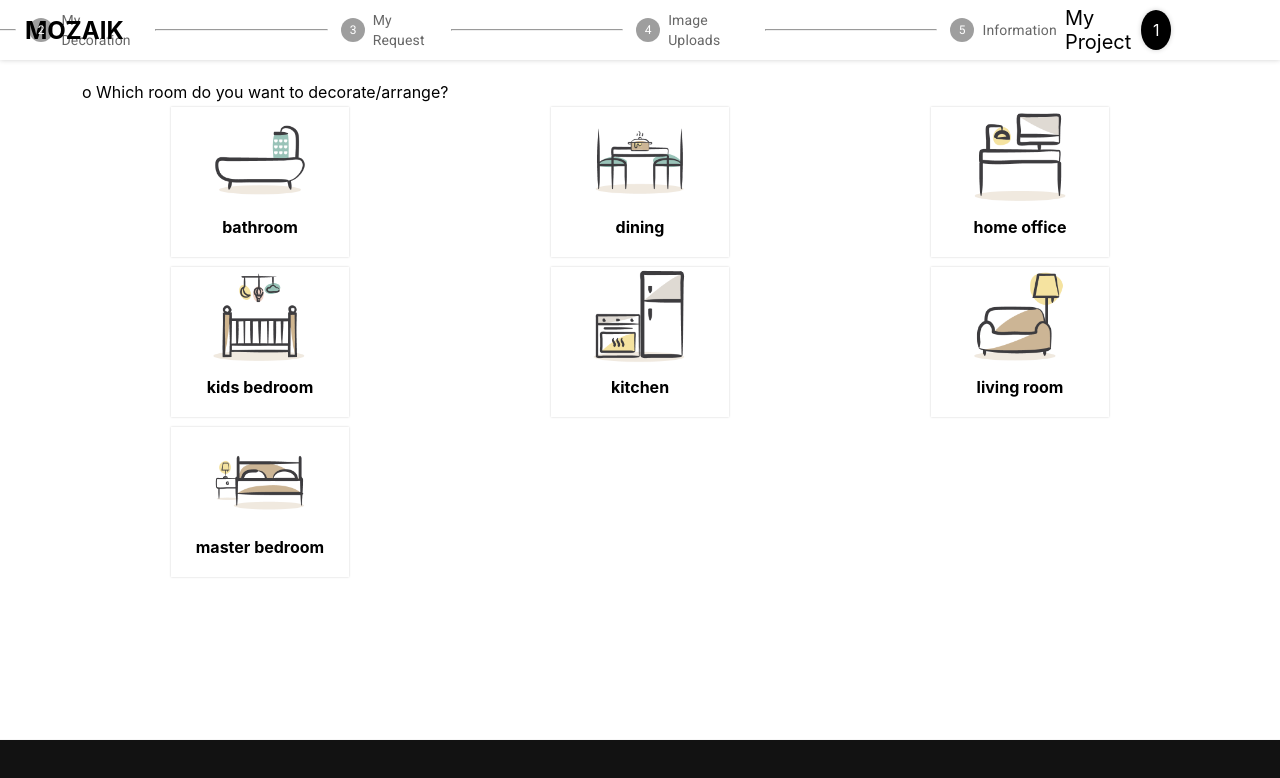
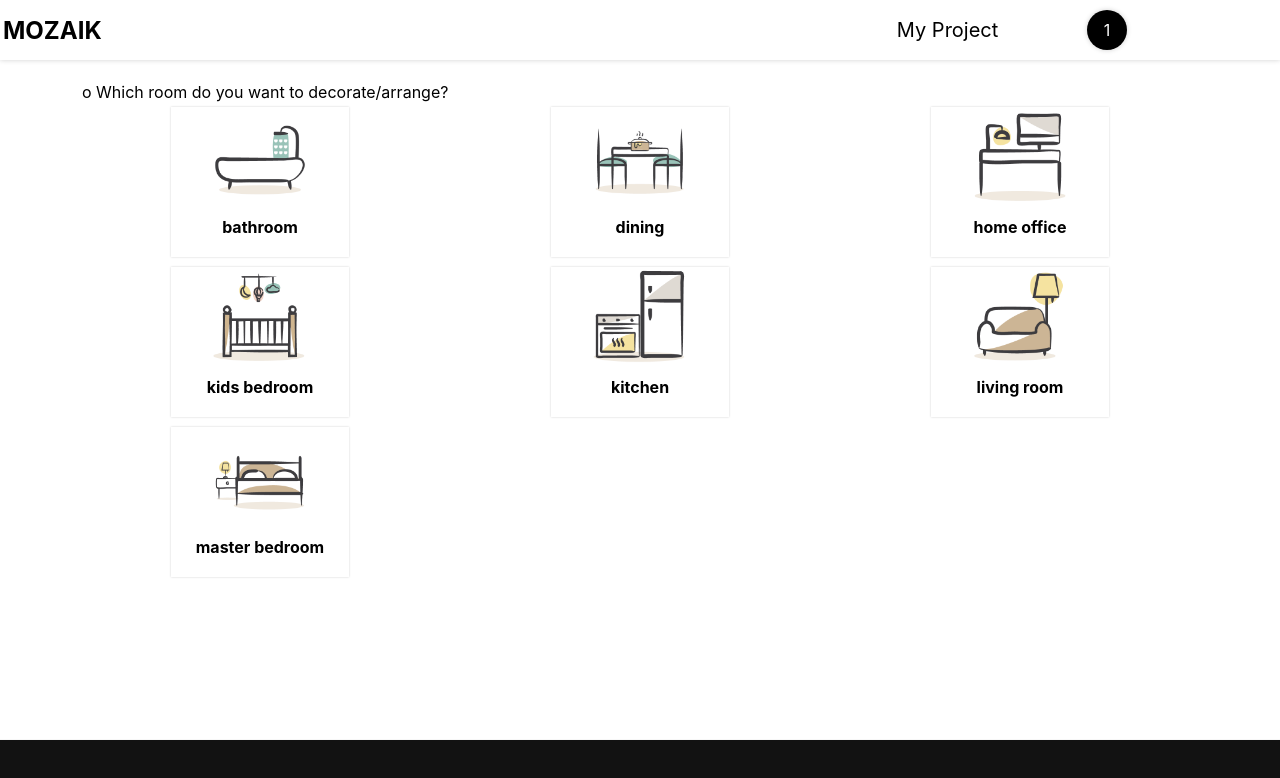
Before and after one commit to ArseneMerci/promotion-typeform, a Next.js app: page / in a window 1280 px wide. Shown: the top 778 px of the page. Built offline with nearby package versions, Linux system fonts and the light colour scheme.

Commit message:
fixing 1

```diff
--- a/components/header/header.module.css
+++ b/components/header/header.module.css
@@ -26,10 +26,10 @@
     padding:5px;
     width:200px;
 }
-.stepForSm{
+/* .stepForSm{
     display:none;
-}
-@media (max-width:750px) {
+} */
+/* @media (max-width:750px) {
     .stepsHolder{
         background:black;
         color:white;
@@ -66,8 +66,8 @@
         color:black;
         box-shadow:0px 0px 5px 0px rgba(0, 0, 0, 0.19);
     }
-}
-@media (max-width:1500px ) AND (min-width:750px) {
+} */
+/* @media (max-width:1500px ) AND (min-width:750px) {
     .stepsForLg{
         display:none;
     }
@@ -97,3 +97,4 @@
         margin-left:4rem;
     }
 }
+ */
--- a/components/header/index.jsx
+++ b/components/header/index.jsx
@@ -32,10 +32,15 @@ const Header = () => {
                     )}
                 >
                     <Stepper
+                        className="stepsForLg"
+                        activeStep={selector.activeStep}
+                        connector={<CustomConnector />}
+                    >
+                    {/* <Stepper
                         className={styles.stepsForLg}
                         activeStep={selector.activeStep}
                         connector={<CustomConnector />}
-                    >
+                    > */}
                         <Step key="step 1">
                             <StepLabel>My Project</StepLabel>
                         </Step>
@@ -52,10 +57,14 @@ const Header = () => {
                             <StepLabel>Information</StepLabel>
                         </Step>
                     </Stepper>
-                    <div className={styles.stepForSm}>
+                    <div className="stepForSm">
+                        <p>{printStepName(selector.activeStep + 1)}</p>
+                        <span className="stepSmNumber">{selector.activeStep + 1}</span>
+                    </div>
+                    {/* <div className={styles.stepForSm}>
                         <p>{printStepName(selector.activeStep + 1)}</p>
                         <span className={styles.stepSmNumber}>{selector.activeStep + 1}</span>
-                    </div>
+                    </div> */}
                 </div>
             </div>
         </div>
--- a/styles/globals.css
+++ b/styles/globals.css
@@ -168,6 +168,10 @@ h1,h2,h4,h5,h5,p{
   box-shadow:0px 0px 5px 0px rgba(0,0,0,0.19);
   border:none;
 }
+/* try */
+.stepForSm{
+  display:none;
+}
 @media (max-width: 750px) {
   .step-container{
     width:80%;
@@ -204,4 +208,70 @@ h1,h2,h4,h5,h5,p{
   .form-step3{
     width:100%;
   }
+  .stepsHolder{
+    background:black;
+    color:white;
+    overflow-x: auto;
+    display:flex;
+    justify-content:center;
+    padding-left:1rem;
 }
+.line{
+    width:5px;
+}
+.stepsForLg{
+    display:none !important;
+}
+.stepForSm{
+    color:white;
+    display:flex;
+    width:100%;
+    justify-content:space-around;
+    align-items:center;
+}
+.stepForSm p{
+    color:white !important;
+    font-size: 16px;
+}
+.stepSmNumber{
+    width:40px;
+    height:40px;
+    background:white;
+    border-radius:50%;
+    display:flex;
+    justify-content:center;
+    align-items:center;
+    color:black;
+    box-shadow:0px 0px 5px 0px rgba(0, 0, 0, 0.19);
+}
+}
+@media (max-width:1500px ) AND (min-width:750px) {
+  .stepsForLg{
+      display:none !important;
+  }
+  .stepForSm{
+      color:white;
+      display:flex;
+      width:30%;
+      justify-content:space-around;
+      align-items:center;
+  }
+  .stepForSm p{
+      color:black !important;
+      font-size: 20px;
+  }
+  .stepForSm span{
+      width:40px;
+      height:40px;
+      background:black;
+      border-radius:50%;
+      display:flex;
+      justify-content:center;
+      align-items:center;
+      color:white;
+      box-shadow:0px 0px 5px 0px rgba(0, 0, 0, 0.19);
+  }
+  .logoContainer h2{
+      margin-left:4rem;
+  }
+}
```
